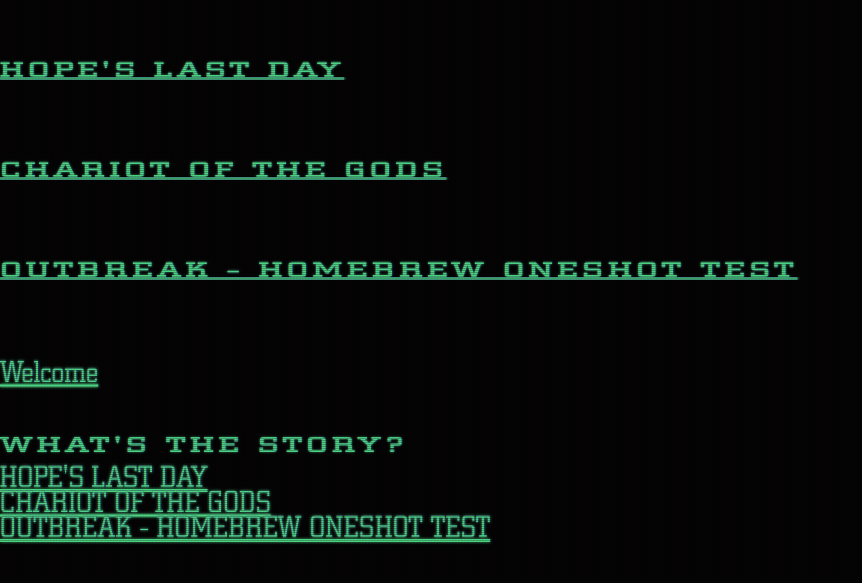
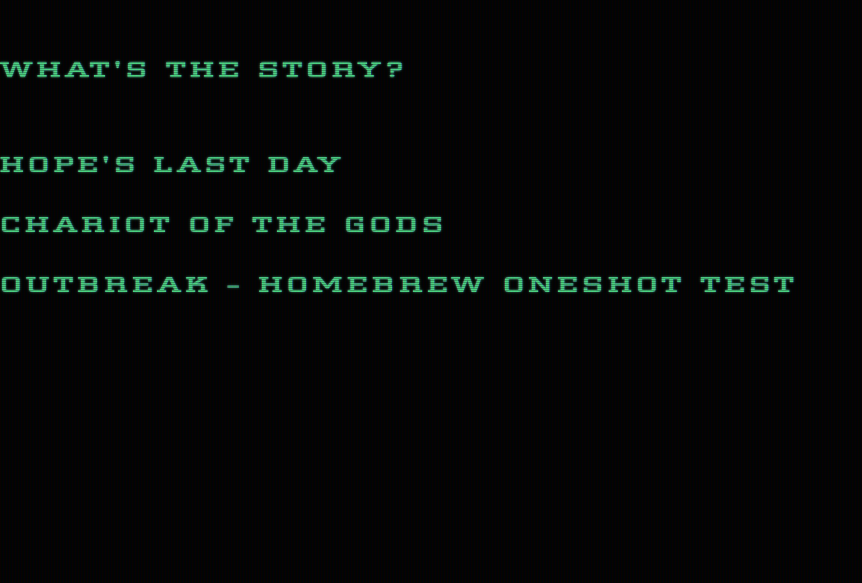
Before and after one commit to Gonzalo-fs/MU-TH-UR-RPG, a Nuxt app: page /whats-the-story in a window 1280 px wide. Shown: the part 155-738 px from the top of the page, without its empty margins (0-862 px from the left). Built offline with nearby package versions, Linux system fonts and the light colour scheme.

Commit message:
Underline menu finished

```diff
--- a/assets/css/global.css
+++ b/assets/css/global.css
@@ -38,6 +38,15 @@ html, body{
   text-shadow: 0 0 5px #FFF, 0 0 10px #FFF, 0 0 15px #FFF,
                0 0 20px #00ff66, 0 0 30px #00ff66, 0 0 40px #00ff66, 0 0 55px #00ff66,
                0 0 75px #49ff18, 0 0 100px #51e68d !important;
+}
+
+.muthur-menu-link {
+  display: block;
+  text-decoration: none;
+}
+
+.muthur-menu-link:hover {
+  text-decoration: underline 5px;
 }
 
 #terminal-container{
--- a/assets/js/utils.js
+++ b/assets/js/utils.js
@@ -1,6 +1,6 @@
 
 //------ PRINT NEW LINE WITH TERMINAL TYPEWRITTER EFFECT ------//
-const DEFAULT_SPEED = 30; //40;
+const DEFAULT_SPEED = 40; //40;
 var speed;
 
 const DEFAULT_STYLE = "muthur-font-style";
@@ -11,7 +11,7 @@ var txt;
 
 var expectedTime;
 
-function createNewLine(text, customStyle = DEFAULT_STYLE, customSpeed = DEFAULT_SPEED, delay = 0) {
+function createNewLine(text = '', customStyle = DEFAULT_STYLE, customSpeed = DEFAULT_SPEED, delay = 0) {
 
   // Call to print() or queue call if is already printing
   if (!document.getElementById("new-line")) {
@@ -84,7 +84,7 @@ function print() {
   }
 }
 
-//------ PRINT UNDERLINE MENU ------//                                    WIP
+//------ PRINT UNDERLINE MENU ------//
 function createMenu(options) {
 
   // Print menu or queue if something is already printing
@@ -98,28 +98,21 @@ function createMenu(options) {
 
       let lineContainer = document.createElement("div");
       lineContainer.setAttribute("id", "line-container");
-      lineContainer.style.height = "0px";
       container.appendChild(lineContainer);
 
       let newLine = document.createElement("a");
       newLine.setAttribute("id", "new-line");
-      newLine.setAttribute("href", "patata");
+      newLine.setAttribute("href", url);
       newLine.innerHTML = options[url];
+      newLine.setAttribute("class", DEFAULT_STYLE + " muthur-menu-link");
       lineContainer.appendChild(newLine);
-      console.log(url, options[url]);
 
-
-        // Printing finished
-        let oldHeight = newLine.offsetHeight;
-
-        lineContainer.style.height = (oldHeight/2)+"px";
-        lineContainer.removeAttribute("id");
-
-        newLine.removeAttribute("id");
-
+      // let oldHeight = newLine.offsetHeight;
+      // lineContainer.style.height = (oldHeight/2)+"px";
+      lineContainer.removeAttribute("id");
+      newLine.removeAttribute("id");
 
     });
-
 
   } else {
     setTimeout(() => {
--- a/pages/whats-the-story.vue
+++ b/pages/whats-the-story.vue
@@ -6,23 +6,6 @@
     </audio>
 
     <div id="terminal-container">
-
-      <div id="underline-menu">
-        <NuxtLink to="">
-          <p class="muthur-font-style">{{ texts[1] }}</p>
-        </NuxtLink>
-        <NuxtLink to="">
-          <p class="muthur-font-style">{{ texts[2] }}</p>
-        </NuxtLink>
-        <NuxtLink to="">
-          <p class="muthur-font-style">{{ texts[3] }}</p>
-        </NuxtLink>
-        <a href="/welcome">Welcome</a>
-        <!-- <NuxtLink to="">
-          <p class="muthur-font-style">HOPES LAST DAY</p>
-        </NuxtLink> -->
-      </div>
-
     </div>
 
 
@@ -84,6 +67,7 @@ export default {
   mounted() {
     clearTimeouts();
     createNewLine(this.texts[0]);
+    createNewLine();
     createMenu(this.options);
   },
 
```
